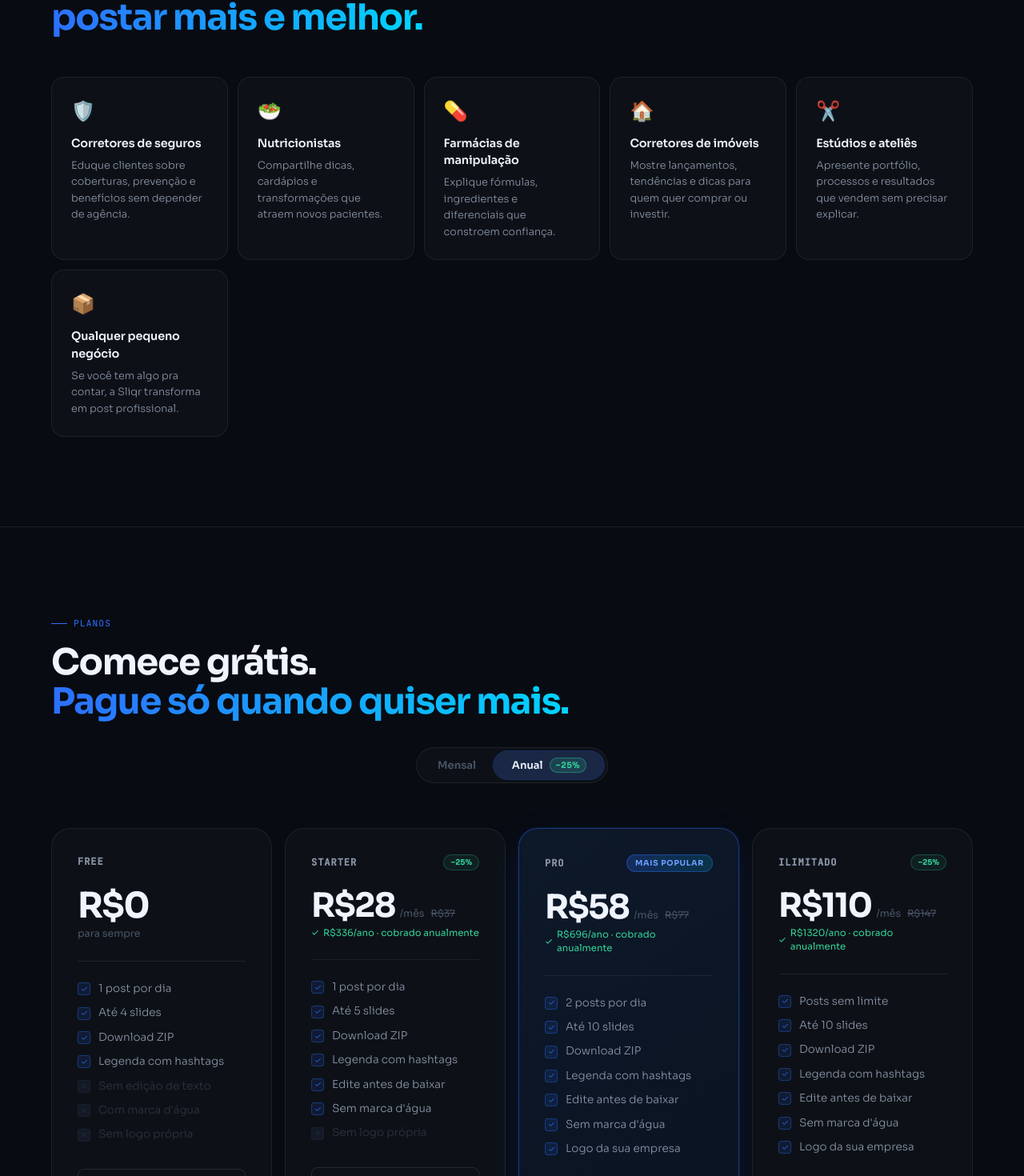
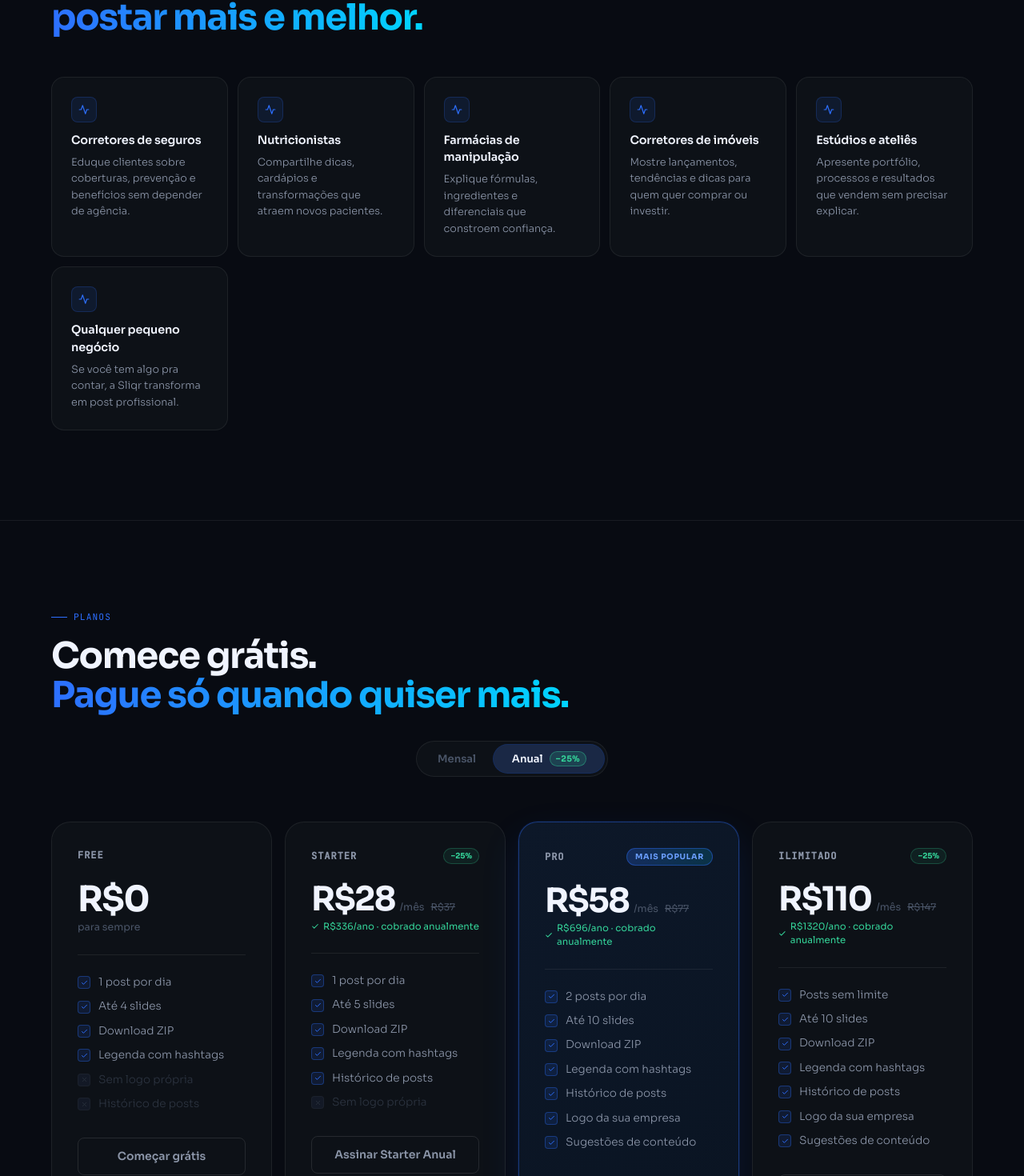
Before and after one commit to elevanceseguros/sliqr, a Next.js app: page /landing in a window 1280 px wide. Shown: the part 1659-3129 px from the top of the page at 80% size. Built offline with nearby package versions, Linux system fonts and the light colour scheme; no server answers.

Commit message:
fix: emojis->icons landing, features reais nos planos, sem edicao/marcadagua, cadastro mais limpo

```diff
--- a/app/(auth)/cadastro/page.tsx
+++ b/app/(auth)/cadastro/page.tsx
@@ -69,17 +69,25 @@ function CadastroForm() {
             <span style={{ fontWeight:800, fontSize:'1.4rem', letterSpacing:'-0.04em' }}>Sliqr</span>
           </div>
           <h1 style={{ fontSize:'1.5rem', fontWeight:700, letterSpacing:'-0.03em', marginBottom:'0.3rem' }}>
-            {planoParam ? `Criar conta e assinar ${planoParam}` : 'Criar sua conta'}
+            Criar sua conta
           </h1>
           <p style={{ color:'#8B95A8', fontSize:'0.875rem' }}>
-            {planoParam ? 'Você será redirecionado para o pagamento após o cadastro.' : 'Comece grátis, sem cartão de crédito.'}
+            {planoParam ? 'Após o cadastro você será redirecionado para o pagamento.' : 'Comece grátis, sem cartão de crédito.'}
           </p>
         </div>
 
         {planoParam && (
-          <div style={{ background:'rgba(45,111,255,0.08)', border:'1px solid rgba(45,111,255,0.25)', borderRadius:'10px', padding:'0.75rem 1rem', marginBottom:'1.5rem', fontSize:'0.82rem', color:'#6B9FFF', display:'flex', gap:'8px', alignItems:'center' }}>
-            <span>✦</span>
-            <span>Plano <strong>{planoParam.charAt(0).toUpperCase() + planoParam.slice(1)}</strong> {periodoParam === 'anual' ? '· Anual (25% OFF)' : '· Mensal'} selecionado</span>
+          <div style={{ background:'#0D1117', border:'1px solid rgba(45,111,255,0.2)', borderRadius:'12px', padding:'0.75rem 1rem', marginBottom:'1.5rem', display:'flex', alignItems:'center', justifyContent:'space-between' }}>
+            <div>
+              <div style={{ fontSize:'0.68rem', color:'#4A5568', fontFamily:'JetBrains Mono,monospace', letterSpacing:'0.06em', textTransform:'uppercase', marginBottom:'2px' }}>Plano selecionado</div>
+              <div style={{ fontSize:'0.88rem', fontWeight:700, color:'#F0F4FF' }}>
+                {planoParam.charAt(0).toUpperCase() + planoParam.slice(1)}
+                <span style={{ fontWeight:400, color:'#4A5568', marginLeft:'6px', fontSize:'0.78rem' }}>{periodoParam === 'anual' ? '· anual' : '· mensal'}</span>
+              </div>
+            </div>
+            {periodoParam === 'anual' && (
+              <span style={{ background:'rgba(52,211,153,0.1)', border:'1px solid rgba(52,211,153,0.3)', color:'#34D399', fontSize:'0.65rem', fontWeight:700, padding:'2px 8px', borderRadius:'100px' }}>−25%</span>
+            )}
           </div>
         )}
 
@@ -107,7 +115,7 @@ function CadastroForm() {
           {erro && <p style={{ color:'#FC8181', fontSize:'0.8rem' }}>{erro}</p>}
           <button type="submit" disabled={loading}
             style={{ background:'#2D6FFF', color:'#fff', border:'none', borderRadius:'10px', padding:'0.85rem', fontWeight:600, fontSize:'0.9rem', cursor:'pointer', opacity: loading ? 0.7 : 1 }}>
-            {loading ? 'Criando conta...' : planoParam ? 'Criar conta e ir para pagamento' : 'Criar conta grátis'}
+            {loading ? 'Criando conta...' : planoParam ? 'Criar conta →' : 'Criar conta grátis'}
           </button>
         </form>
 
--- a/app/landing/page.tsx
+++ b/app/landing/page.tsx
@@ -10,25 +10,25 @@ export default function LandingPage() {
   const planos = [
     {
       nome:'Free', preco:0, features:[
-        '1 post por dia','Até 4 slides','Download ZIP','Legenda com hashtags'
-      ], off:['Sem edição de texto','Com marca d\'água','Sem logo própria'], featured:false
+        '1 post por dia','Até 4 slides','Download ZIP','Legenda com hashtags',
+      ], off:['Sem logo própria','Histórico de posts'], featured:false
     },
     {
       nome:'Starter', preco:37, features:[
         '1 post por dia','Até 5 slides','Download ZIP','Legenda com hashtags',
-        'Edite antes de baixar','Sem marca d\'água'
+        'Histórico de posts',
       ], off:['Sem logo própria'], featured:false
     },
     {
       nome:'Pro', preco:77, features:[
         '2 posts por dia','Até 10 slides','Download ZIP','Legenda com hashtags',
-        'Edite antes de baixar','Sem marca d\'água','Logo da sua empresa'
+        'Histórico de posts','Logo da sua empresa','Sugestões de conteúdo',
       ], off:[], featured:true
     },
     {
       nome:'Ilimitado', preco:147, features:[
         'Posts sem limite','Até 10 slides','Download ZIP','Legenda com hashtags',
-        'Edite antes de baixar','Sem marca d\'água','Logo da sua empresa'
+        'Histórico de posts','Logo da sua empresa','Sugestões de conteúdo',
       ], off:[], featured:false
     },
   ]
@@ -159,15 +159,17 @@ export default function LandingPage() {
         </h2>
         <div style={{display:'grid',gridTemplateColumns:'repeat(auto-fit,minmax(200px,1fr))',gap:'12px'}}>
           {[
-            {icone:'🛡️',titulo:'Corretores de seguros',desc:'Eduque clientes sobre coberturas, prevenção e benefícios sem depender de agência.'},
-            {icone:'🥗',titulo:'Nutricionistas',desc:'Compartilhe dicas, cardápios e transformações que atraem novos pacientes.'},
-            {icone:'💊',titulo:'Farmácias de manipulação',desc:'Explique fórmulas, ingredientes e diferenciais que constroem confiança.'},
-            {icone:'🏠',titulo:'Corretores de imóveis',desc:'Mostre lançamentos, tendências e dicas para quem quer comprar ou investir.'},
-            {icone:'✂️',titulo:'Estúdios e ateliês',desc:'Apresente portfólio, processos e resultados que vendem sem precisar explicar.'},
-            {icone:'📦',titulo:'Qualquer pequeno negócio',desc:'Se você tem algo pra contar, a Sliqr transforma em post profissional.'},
+            {titulo:'Corretores de seguros',desc:'Eduque clientes sobre coberturas, prevenção e benefícios sem depender de agência.'},
+            {titulo:'Nutricionistas',desc:'Compartilhe dicas, cardápios e transformações que atraem novos pacientes.'},
+            {titulo:'Farmácias de manipulação',desc:'Explique fórmulas, ingredientes e diferenciais que constroem confiança.'},
+            {titulo:'Corretores de imóveis',desc:'Mostre lançamentos, tendências e dicas para quem quer comprar ou investir.'},
+            {titulo:'Estúdios e ateliês',desc:'Apresente portfólio, processos e resultados que vendem sem precisar explicar.'},
+            {titulo:'Qualquer pequeno negócio',desc:'Se você tem algo pra contar, a Sliqr transforma em post profissional.'},
           ].map(c => (
             <div key={c.titulo} style={{background:'#0D1117',border:'1px solid rgba(255,255,255,0.07)',borderRadius:'16px',padding:'1.5rem'}}>
-              <div style={{fontSize:'1.5rem',marginBottom:'0.75rem'}}>{c.icone}</div>
+              <div style={{width:'32px',height:'32px',background:'rgba(45,111,255,0.1)',border:'1px solid rgba(45,111,255,0.2)',borderRadius:'8px',display:'flex',alignItems:'center',justifyContent:'center',marginBottom:'0.75rem'}}>
+                <svg width="14" height="14" viewBox="0 0 24 24" fill="none" stroke="#2D6FFF" strokeWidth="2" strokeLinecap="round" strokeLinejoin="round"><polyline points="22 12 18 12 15 21 9 3 6 12 2 12"/></svg>
+              </div>
               <h3 style={{fontSize:'0.9rem',fontWeight:600,marginBottom:'0.4rem',letterSpacing:'-0.01em'}}>{c.titulo}</h3>
               <p style={{fontSize:'0.8rem',color:'#8B95A8',lineHeight:1.6,fontWeight:300}}>{c.desc}</p>
             </div>
--- a/app/planos/page.tsx
+++ b/app/planos/page.tsx
@@ -9,24 +9,24 @@ const PLANOS_DEF = [
   {
     id: 'free', nome:'Free', preco:0, features:[
       '1 post por dia','Até 4 slides','Download ZIP','Legenda com hashtags',
-    ], off:['Sem logo própria','Com marca d\'água'], featured:false
+    ], off:['Sem logo própria','Histórico de posts'], featured:false
   },
   {
     id: 'starter', nome:'Starter', preco:37, features:[
       '1 post por dia','Até 5 slides','Download ZIP','Legenda com hashtags',
-      'Edite antes de baixar','Sem marca d\'água',
+      'Histórico de posts',
     ], off:['Sem logo própria'], featured:false
   },
   {
     id: 'pro', nome:'Pro', preco:77, features:[
       '2 posts por dia','Até 10 slides','Download ZIP','Legenda com hashtags',
-      'Edite antes de baixar','Sem marca d\'água','Logo da sua empresa',
+      'Histórico de posts','Logo da sua empresa','Sugestões de conteúdo',
     ], off:[], featured:true
   },
   {
     id: 'ilimitado', nome:'Ilimitado', preco:147, features:[
       'Posts sem limite','Até 10 slides','Download ZIP','Legenda com hashtags',
-      'Edite antes de baixar','Sem marca d\'água','Logo da sua empresa',
+      'Histórico de posts','Logo da sua empresa','Sugestões de conteúdo',
     ], off:[], featured:false
   },
 ]
```
